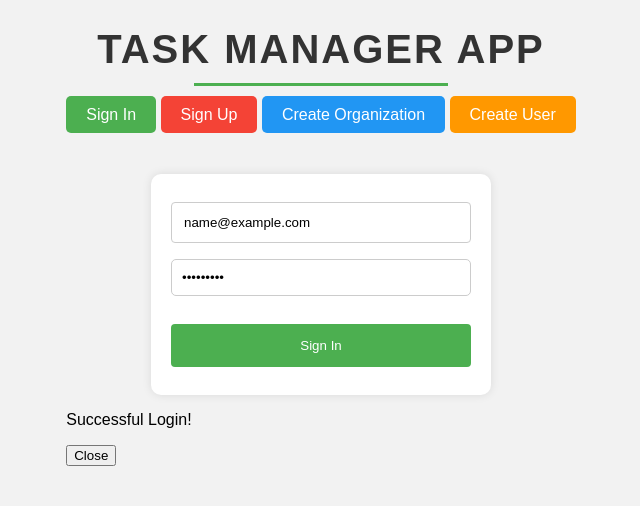
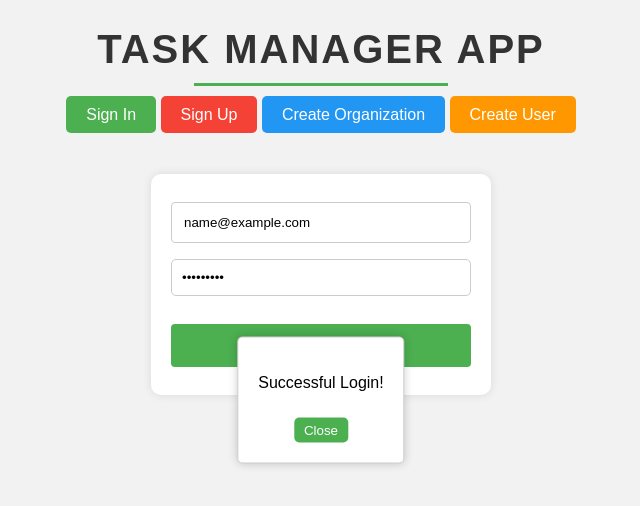
Before and after one commit to camalmikayilov/TaskManagementPlatform, a React (Vite) app: page /signin in a window 1280 px wide. Both pictures are taken after typing "name@example.com", "Sample123" into the empty fields and a click on the button "Sign In". Shown: the top 506 px of the page, without its empty margins (319-959 px from the left). Built offline with nearby package versions, Linux system fonts and the light colour scheme.

Commit message:
update signin and css

```diff
--- a/src/assets/css/style.css
+++ b/src/assets/css/style.css
@@ -601,3 +601,48 @@ a {
 .buttonAddUser:hover {
   background-color: #45a049;
 }
+
+.alert {
+  background-color: #f8d7da;
+  color: #721c24;
+  padding: 10px;
+  border: 1px solid #f5c6cb;
+  border-radius: 5px;
+  margin-bottom: 10px;
+}
+
+.popup {
+  position: fixed;
+  top: 50%;
+  left: 50%;
+  transform: translate(-50%, -50%);
+  background: white;
+  padding: 20px;
+  border: 1px solid #ccc;
+  border-radius: 5px;
+  box-shadow: 0 0 10px rgba(0, 0, 0, 0.2);
+}
+
+.popup-content {
+  display: flex;
+  flex-direction: column;
+  align-items: center;
+}
+
+.popup button {
+  margin-top: 10px;
+  padding: 5px 10px;
+  background-color: #4caf50;
+  color: white;
+  border: none;
+  border-radius: 5px;
+  cursor: pointer;
+}
+
+.popup button:hover {
+  background-color: #45a049;
+}
+
+.popup button:active {
+  background-color: #3e8e41;
+}
--- a/src/components/SignInForm.jsx
+++ b/src/components/SignInForm.jsx
@@ -10,25 +10,40 @@ const SignInForm = () => {
 
   // State for managing pop-up visibility
   const [showPopup, setShowPopup] = useState(false);
+  const [showAlert, setShowAlert] = useState(false);
 
   // Handling form submission for sign-in
   const handleSubmit = (e) => {
     e.preventDefault();
+    if (signivalues.password.length < 6) {
+      setShowAlert(true);
+    } else {
       // Retrieving and updating signInData from local storage
       var signInData = JSON.parse(localStorage.getItem('signIndata') || "[]");
       signInData.push(signivalues);
       localStorage.setItem('signIndata', JSON.stringify(signInData));
       setShowPopup(true); // Show the pop-up on successful sign-in
+    }
   };
 
   // Handling changes in the sign-in form input fields
   const handleSignIn = (e) => {
+    if (e.target.name === 'password' && e.target.value.length < 6) {
+      setShowAlert(true);
+    } else {
       setSignValues((prev) => ({ ...prev, [e.target.name]: e.target.value }));
+      setShowAlert(false);
+    }
   };
 
   // Rendering the sign-in form and pop-up
   return (
     <div>
+      {showAlert && (
+        <div className="alert">
+          Password should be at least 6 characters long and alphanumeric
+        </div>
+      )}
       <form className="signin-form" onSubmit={handleSubmit}>
         {/* Input fields for sign-in information */}
         <input
@@ -45,12 +60,12 @@ const SignInForm = () => {
           className="signin-input"
           name="password"
         />
-        <button type="submit" className="signin-button"> {/* Button for signing in */}
+        <button type="submit" className="signin-button">
           Sign In
         </button>
       </form>
       {showPopup && (
-        <div className="popup"> {/* Pop-up for successful login */}
+        <div className="popup">
           <div className="popup-content">
             <p>Successful Login!</p>
             <button onClick={() => setShowPopup(false)}>Close</button>
```
Lines whose indentation alone changed are shown as unchanged.
